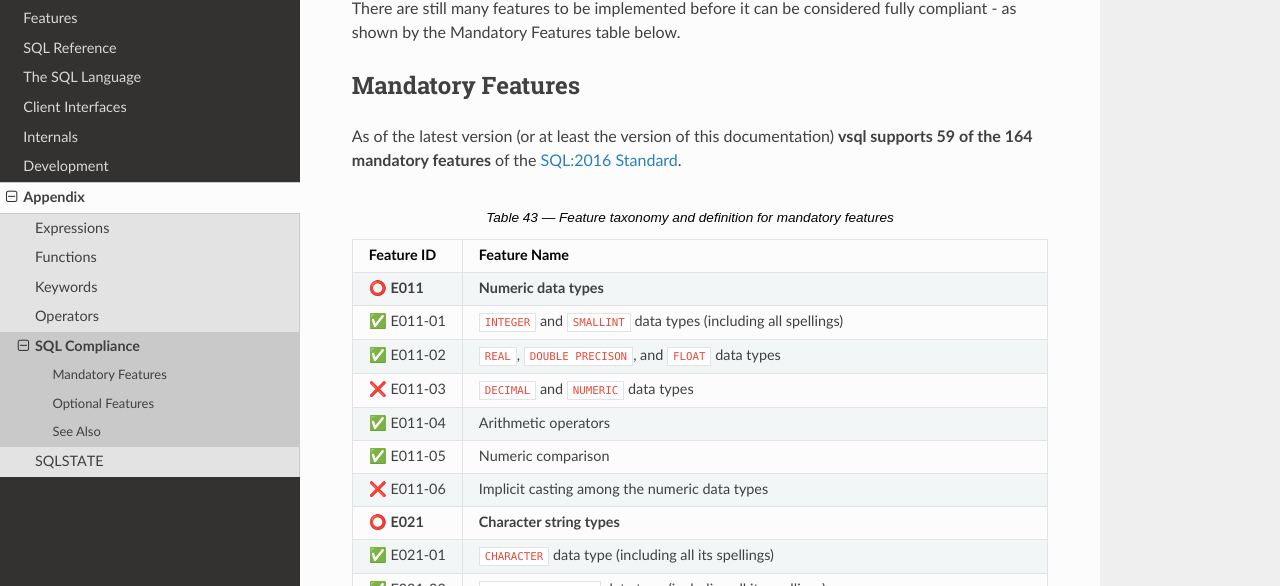
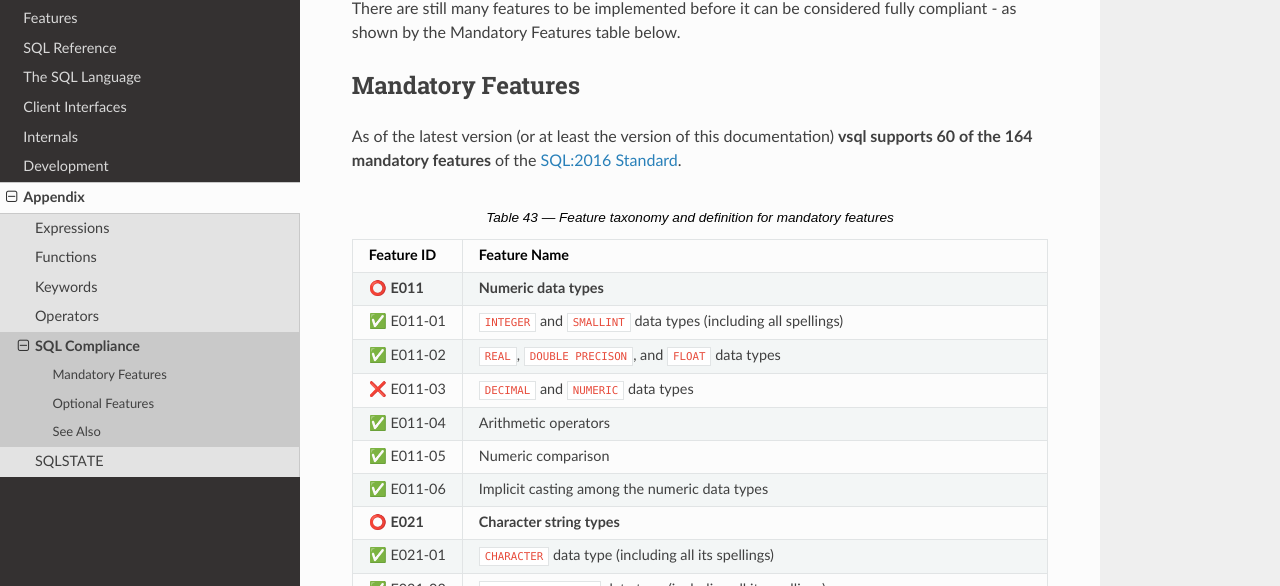
Before and after one commit to elliotchance/vsql, a Sphinx documentation site: the page built from docs/sql-compliance.rst, in a window 1280 px wide and 900 px high, scrolled down 260 px. Shown: the part 131-717 px from the top of the window. Built offline with Sphinx 7.4.7 and the Read the Docs theme 2.0.0, drawn with Linux system fonts in a browser that asks for light colours.

```diff
--- a/docs/sql-compliance.rst
+++ b/docs/sql-compliance.rst
@@ -13,7 +13,7 @@ Mandatory Features
 ------------------
 
 As of the latest version (or at least the version of this documentation)
-**vsql supports 59 of the 164 mandatory features** of the
+**vsql supports 60 of the 164 mandatory features** of the
 `SQL:2016 Standard <https://www.iso.org/standard/63556.html>`_.
 
 .. list-table:: Table 43 — Feature taxonomy and definition for mandatory features
@@ -40,7 +40,7 @@ As of the latest version (or at least the version of this documentation)
    * - ✅ E011-05
      - Numeric comparison
 
-   * - ❌ E011-06
+   * - ✅ E011-06
      - Implicit casting among the numeric data types
 
    * - ⭕ **E021**
```
Also changed, not shown: 8 other files.
